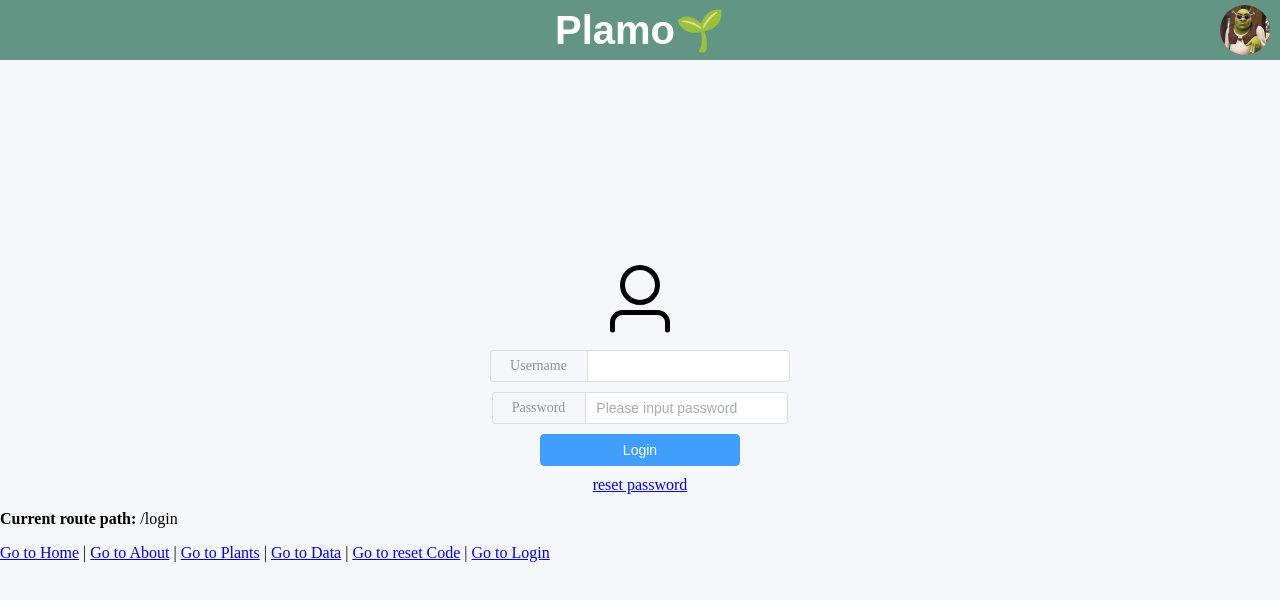
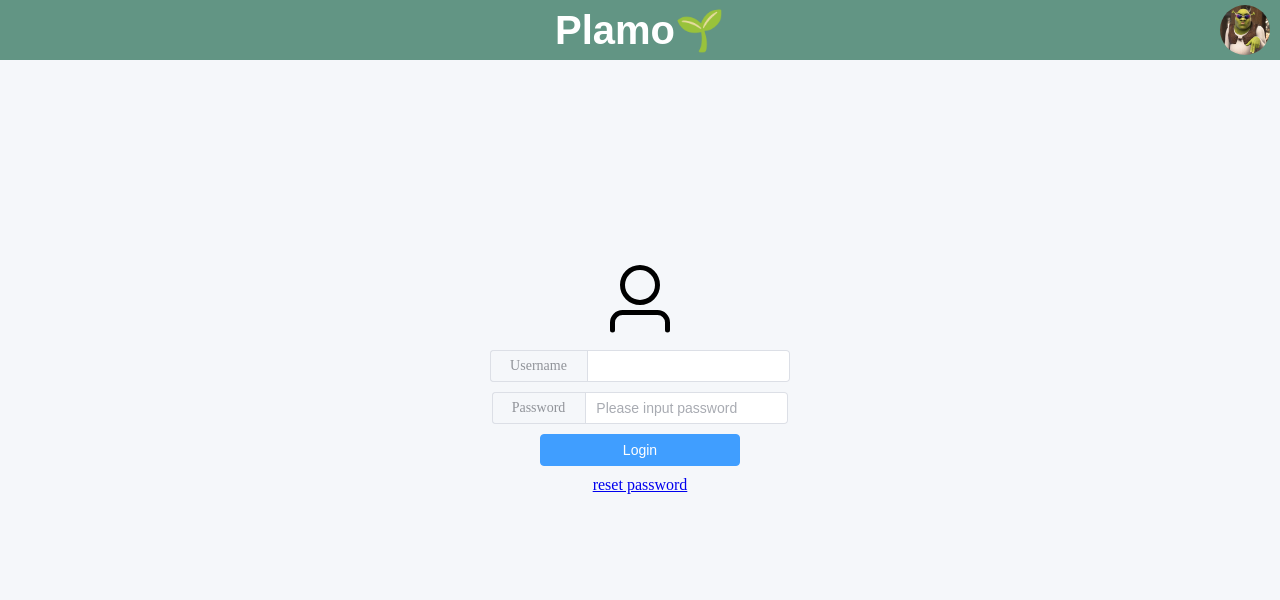
Before and after one commit to Jakoubs/plamo, a Vue app in the folder web/: page /login in a window 1280 px wide. Shown: the top 600 px of the page. Built offline with nearby package versions, Linux system fonts and the light colour scheme.

Commit message:
cleaned the app and added simple routes for dev

```diff
--- a/web/src/App.vue
+++ b/web/src/App.vue
@@ -1,27 +1,44 @@
 <script setup lang="ts">
 // Hier muss kein Router mehr importiert oder erstellt werden!
-import {ElButton, ElAvatar} from "element-plus";
+import {ElButton, ElAvatar, ElDialog} from "element-plus";
 import Logo_home from "@/small_components/Logo_home.vue";
+import { useRouter } from "vue-router";
+import {ref} from "vue";
 const circleUrl = '/images/avatar.jpg';
+const dialogVisible = ref(false);
+function handleClick() {
+  dialogVisible.value = true;
+}
+const router = useRouter();
+function logout(){
+  dialogVisible.value = false
+  router.push('/login')
+}
 </script>
 
 <template>
   <div class="container">
     <Logo_home />
-    <el-avatar class="avatar" :size="50" :src="circleUrl" />
+    <el-avatar @click="handleClick()" class="avatar" :size="50" :src="circleUrl" />
+    <el-dialog
+        v-model="dialogVisible"
+        title="Account"
+        width="500"
+    >
+      <span>here could be some Account settings</span>
+      <template #footer>
+        <div class="dialog-footer">
+          <el-button @click="dialogVisible = false">Cancel</el-button>
+          <el-button type="primary" @click="logout()">
+            logout
+          </el-button>
+        </div>
+      </template>
+    </el-dialog>
   </div>
   <main>
     <RouterView />
   </main>
-  <p><strong>Current route path:</strong> {{ $route.fullPath }}</p>
-  <nav>
-    <RouterLink to="/">Go to Home</RouterLink> |
-    <RouterLink to="/about">Go to About</RouterLink> |
-    <RouterLink to="/plants">Go to Plants</RouterLink> |
-    <RouterLink to="/data">Go to Data</RouterLink> |
-    <RouterLink to="/enterCode">Go to reset Code</RouterLink> |
-    <RouterLink to="/login">Go to Login</RouterLink>
-  </nav>
 </template>
 <style scoped>
 .container {
@@ -36,5 +53,6 @@ const circleUrl = '/images/avatar.jpg';
 .avatar {
   position: absolute;
   right: 10px;
+  cursor: pointer;
 }
 </style>
--- a/web/src/stages/LoginView.vue
+++ b/web/src/stages/LoginView.vue
@@ -30,7 +30,7 @@
           <template #prepend>Password</template>
           </el-input>
       </div>
-      <el-button class="login-button" type="primary">Login</el-button>
+      <el-button @click="$router.push('/plants')" class="login-button" type="primary">Login</el-button>
       <a href="resetPassword">reset password</a>
     </div>
   </form>
```
